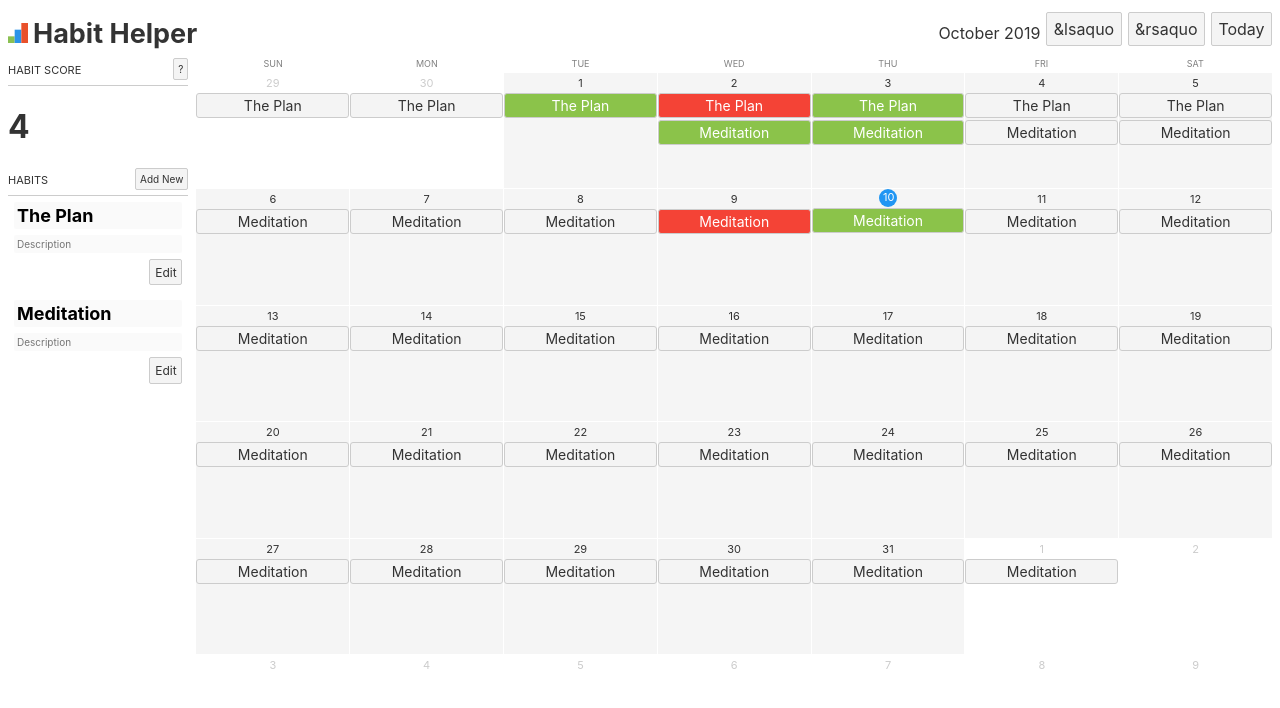
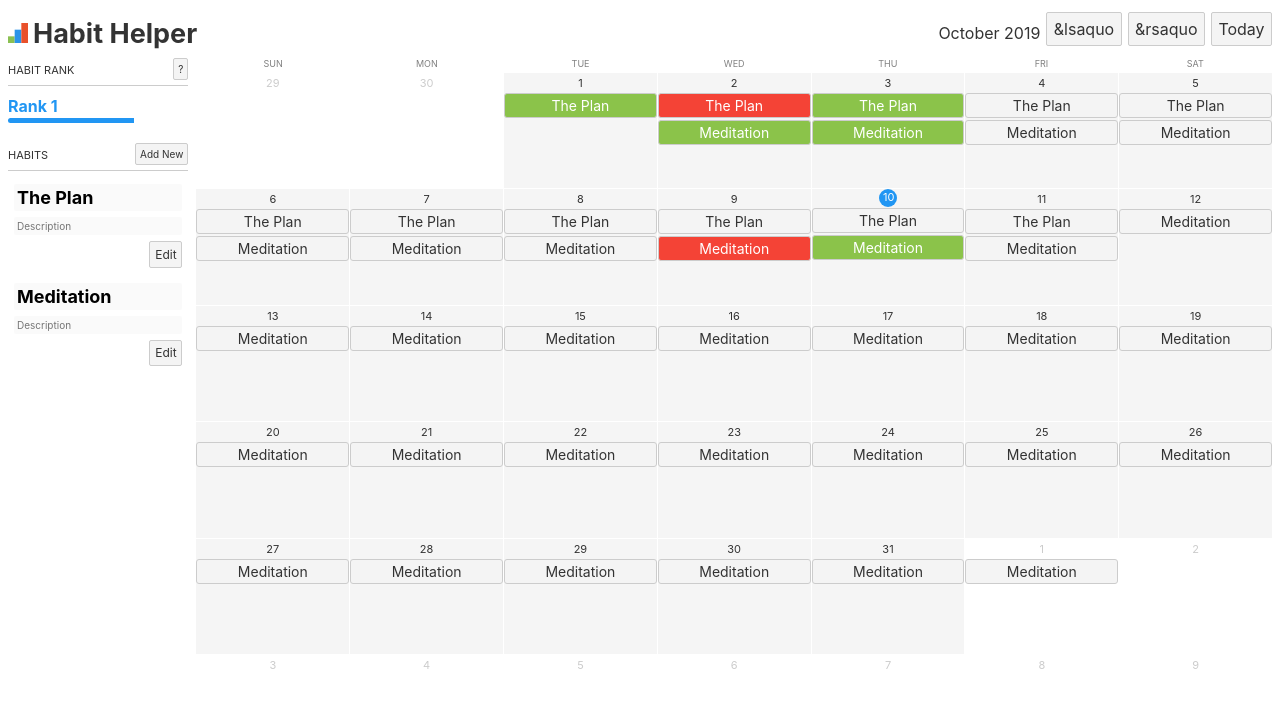
Before and after one commit to pooriajr/hh-svelte, a Svelte app: page / in a window 1280 px wide. Shown: the top 708 px of the page. Built offline with nearby package versions, Linux system fonts and the light colour scheme.

Commit message:
added habit rank

```diff
--- a/src/App.svelte
+++ b/src/App.svelte
@@ -95,11 +95,11 @@
 
   //HABIT SCORE ----------------------------------------------------------------------------
 
-  let habitScore
+  let habitScore, maxPoints, earnedPoints, rankProgress, currentRank
 
   function calcHabitScore(habitData) {
-    let maxPoints = 0
-    let earnedPoints = 0
+    maxPoints = 0
+    earnedPoints = 0
 
     //1. Iterate over every Habit
     Object.values(habitData).forEach(habit => {
@@ -116,6 +116,8 @@
 
     //6. Calculate the score as the percentage earned from the max possible points
     habitScore = Math.floor(100 * (earnedPoints / maxPoints))
+    rankProgress = ((habitScore % 10) / 10) * 100
+    currentRank = Math.floor(habitScore * 0.1) + 1
   }
 
   $: calcHabitScore(habitData)
@@ -126,8 +128,8 @@
     123: {
       id: 123,
       title: 'The Plan',
-      startDate: new Date(2019, 8, 1),
-      endDate: new Date(2019, 9, 5),
+      startDate: new Date(2019, 9, 1),
+      endDate: new Date(2019, 9, 11),
       importance: 1,
       records: {
         '2019-10-01': true,
@@ -214,10 +216,11 @@
   <div class="sidebar" class:active="{sidebarActive}">
     <div class="section score">
       <div class="section-top">
-        <div class="section-title">Habit Score</div>
+        <div class="section-title">Habit Rank</div>
         <button>?</button>
       </div>
-      <h1>{habitScore}</h1>
+      <div class="current-rank">Rank {currentRank}</div>
+      <div class="rank-progress-bar" style="{`width: ${rankProgress}%`}"></div>
     </div>
     <div class="section habits">
       <div class="section-top">
@@ -375,10 +378,28 @@
     }
   }
 
+  .current-rank {
+    font-size: 16px;
+    font-weight: bold;
+    margin-bottom: 2px;
+    color: #2196f3;
+  }
+  .rank-progress-bar {
+    height: 5px;
+    background: #2196f3;
+    border-radius: 5px 0px 0px 5px;
+    min-width: 2px;
+    transition: 0.8s;
+  }
+
+  .section {
+    margin-bottom: 20px;
+  }
   .section-top {
     display: flex;
     justify-content: space-between;
     border-bottom: 1px solid #ccc;
+    margin-bottom: 10px;
   }
   .section-top .section-title {
     font-size: 16px;
```
